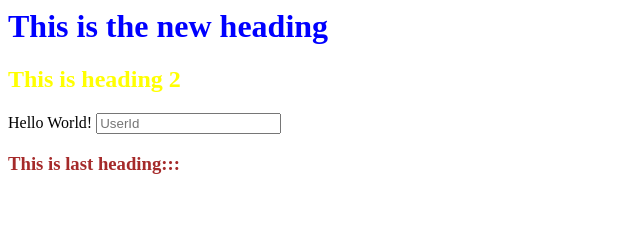
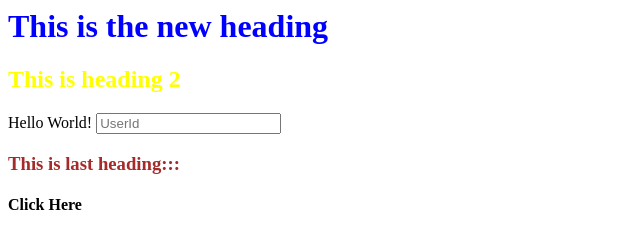
Before and after one commit to surajdongre1/firsthtml, a plain HTML site: page login.html in a window 1280 px wide. Shown: the full height of the page, 0-640 px from the left. Drawn offline with Linux system fonts and the light colour scheme.

Commit message:
click here

```diff
--- a/login.html
+++ b/login.html
@@ -15,5 +15,8 @@
     Hello World!
     <div='new'><input type="Textbox", placeholder="UserId" width="200px"></div>
     <h3 style="color:brown">This is last heading:::</h3>
+    <h4>
+    Click Here
+    </h4>
 </body>
 </html>
```
